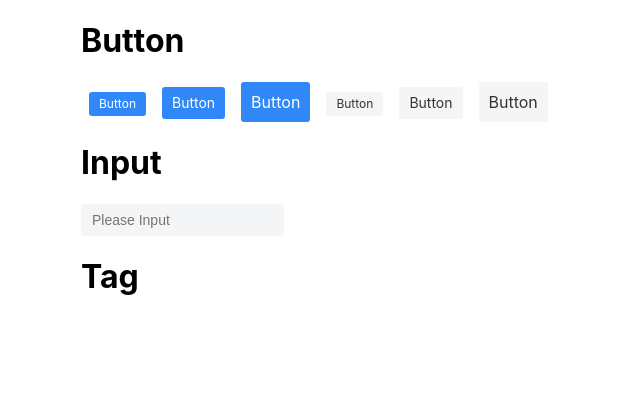
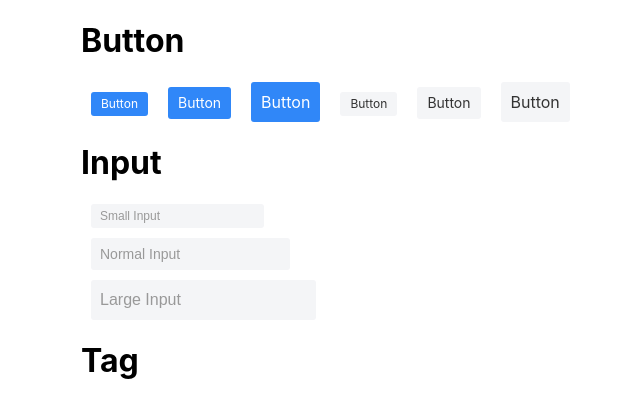
Before and after one commit to toft-code/toft-design, a React (Create React App) app: page / in a window 1280 px wide. Shown: the top 418 px of the page, without its empty margins (79-719 px from the left). Built offline with nearby package versions, Linux system fonts and the light colour scheme.

Commit message:
update: input size

```diff
--- a/src/App/index.tsx
+++ b/src/App/index.tsx
@@ -10,34 +10,44 @@ function App() {
       <h1>Button</h1>
 
       <div>
-        <span style={{ margin: 8 }}>
+        <span style={{ margin: 10 }}>
           <Button primary size='small'>
             Button
           </Button>
         </span>
-        <span style={{ margin: 8 }}>
+        <span style={{ margin: 10 }}>
           <Button primary>Button</Button>
         </span>
-        <span style={{ margin: 8 }}>
+        <span style={{ margin: 10 }}>
           <Button primary size='large'>
             Button
           </Button>
         </span>
 
-        <span style={{ margin: 8 }}>
+        <span style={{ margin: 10 }}>
           <Button size='small'>Button</Button>
         </span>
-        <span style={{ margin: 8 }}>
+        <span style={{ margin: 10 }}>
           <Button>Button</Button>
         </span>
-        <span style={{ margin: 8 }}>
+        <span style={{ margin: 10 }}>
           <Button size='large'>Button</Button>
         </span>
       </div>
 
       {/* Input */}
       <h1>Input</h1>
-      <Input placeholder='Please Input'></Input>
+      <div>
+        <div style={{ margin: 10 }}>
+          <Input size='small' placeholder='Small Input'></Input>
+        </div>
+        <div style={{ margin: 10 }}>
+          <Input placeholder='Normal Input'></Input>
+        </div>
+        <div style={{ margin: 10 }}>
+          <Input size='large' placeholder='Large Input'></Input>
+        </div>
+      </div>
 
       <h1>Tag</h1>
     </div>
--- a/src/components/Input/index.scss
+++ b/src/components/Input/index.scss
@@ -6,9 +6,29 @@
   line-height: 32px;
   background-color: #f4f5f7;
   border: 1px solid transparent;
-  padding: 0 10px;
+  padding: 0 8px;
   box-sizing: border-box;
   border-radius: 3px;
+
+  &::placeholder {
+    color: #999;
+  }
+
+  &:placeholder-shown {
+    text-overflow: ellipsis;
+  }
+
+  &.small {
+    font-size: 12px;
+    height: 24px;
+    line-height: 24px;
+  }
+
+  &.large {
+    font-size: 16px;
+    height: 40px;
+    line-height: 40px;
+  }
 
   &:hover {
     background-color: #f0f0f0;
--- a/src/components/Input/index.tsx
+++ b/src/components/Input/index.tsx
@@ -2,11 +2,23 @@ import React from 'react'
 import './index.scss'
 
 type Props = {
-  placeholder: string
+  placeholder?: string
+  size?: 'large' | 'normal' | 'small'
 }
 
 const Input: React.FC<Props> = (props) => {
-  return <input {...props} className='input' type='text' />
+  const { size, placeholder } = props
+  let className = 'input'
+
+  if (size === 'large') {
+    className += ' large'
+  }
+
+  if (size === 'small') {
+    className += ' small'
+  }
+
+  return <input placeholder={placeholder} className={className} type='text' />
 }
 
 export default Input
```
